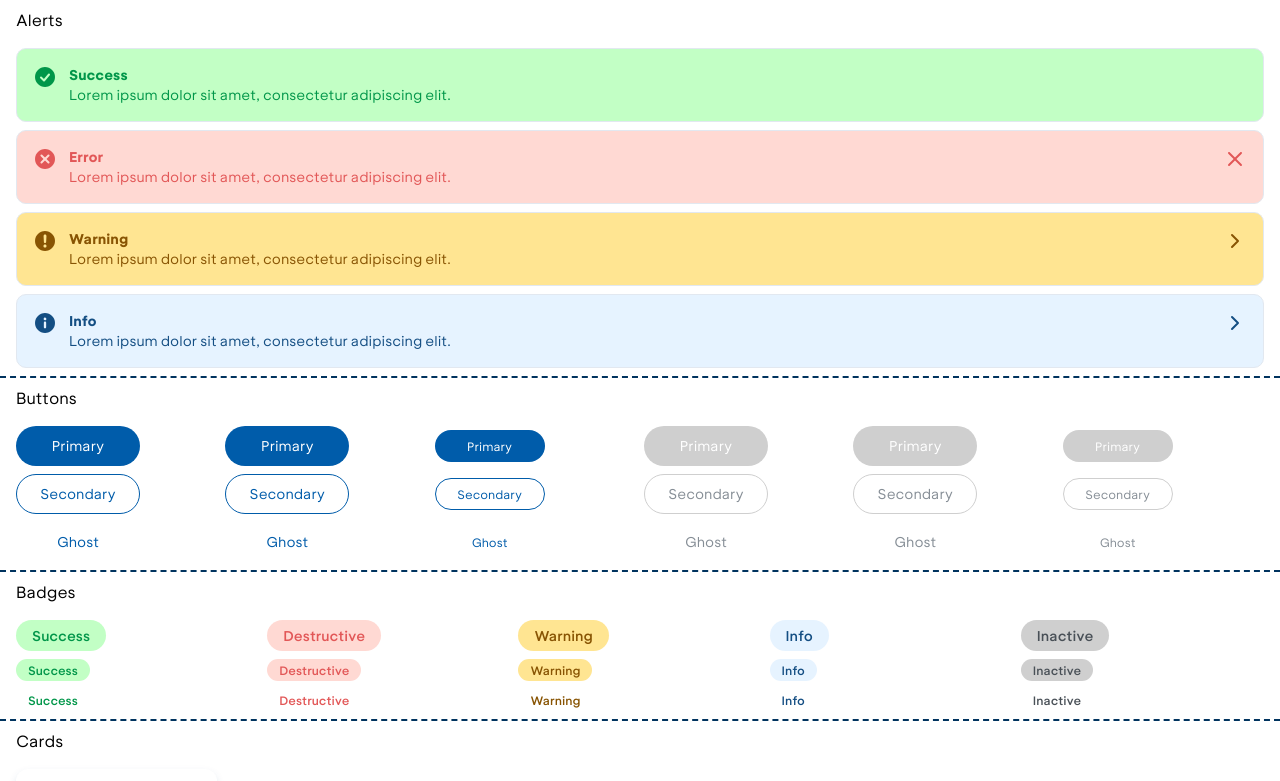
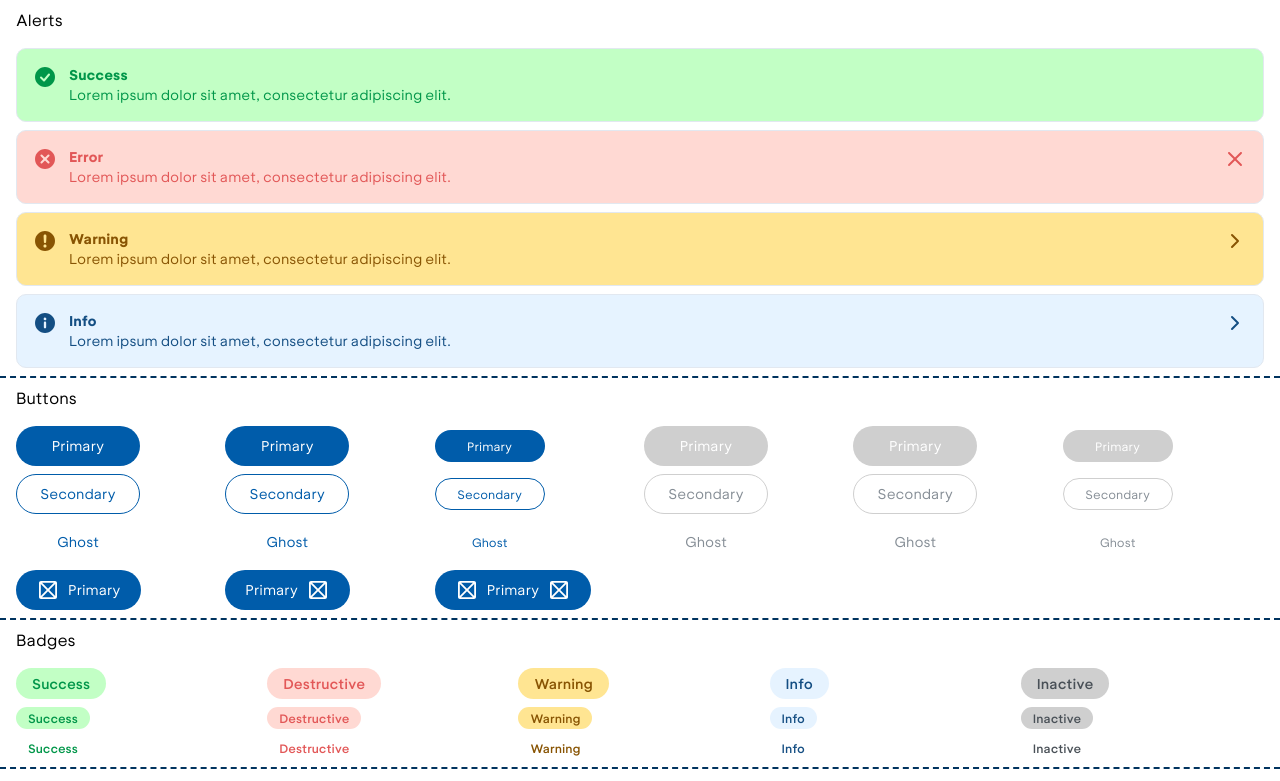
Before and after one commit to shrall/lighthouse-ui, a React (Vite) app: page / in a window 1280 px wide. Shown: the top 781 px of the page. Built offline with nearby package versions, Linux system fonts and the light colour scheme.

Commit message:
feat: add icons on button

```diff
--- a/lib/components/ui/button.tsx
+++ b/lib/components/ui/button.tsx
@@ -1,8 +1,9 @@
-import { Slot } from "@radix-ui/react-slot";
 import { cva, type VariantProps } from "class-variance-authority";
 import * as React from "react";
 
 import { cn } from "@/lib/utils";
+
+import { Icon, IconType } from "./icon";
 
 const buttonVariants = cva(
   "inline-flex items-center justify-center whitespace-nowrap rounded-full transition-colors w-fit",
@@ -32,19 +33,25 @@ const buttonVariants = cva(
 export interface ButtonProps
   extends React.ButtonHTMLAttributes<HTMLButtonElement>,
     VariantProps<typeof buttonVariants> {
-  asChild?: boolean;
-  className?: string;
+  leftIcon?: IconType;
+  rightIcon?: IconType;
 }
 
 const Button = React.forwardRef<HTMLButtonElement, ButtonProps>(
-  ({ className, variant, size, asChild = false, ...props }, ref) => {
-    const Comp = asChild ? Slot : "button";
+  (
+    { className, leftIcon, rightIcon, variant, size, children, ...props },
+    ref,
+  ) => {
     return (
-      <Comp
+      <button
         className={cn(buttonVariants({ variant, size, className }))}
         ref={ref}
         {...props}
-      />
+      >
+        {leftIcon && <Icon name={leftIcon} />}
+        {children}
+        {rightIcon && <Icon name={rightIcon} />}
+      </button>
     );
   },
 );
--- a/src/pages/Buttons.tsx
+++ b/src/pages/Buttons.tsx
@@ -49,6 +49,11 @@ function Buttons() {
         <Button variant="ghost" size="small" disabled>
           Ghost
         </Button>
+        <Button leftIcon="placeholder-outline">Primary</Button>
+        <Button rightIcon="placeholder-outline">Primary</Button>
+        <Button leftIcon="placeholder-outline" rightIcon="placeholder-outline">
+          Primary
+        </Button>
       </div>
     </div>
   );
```
